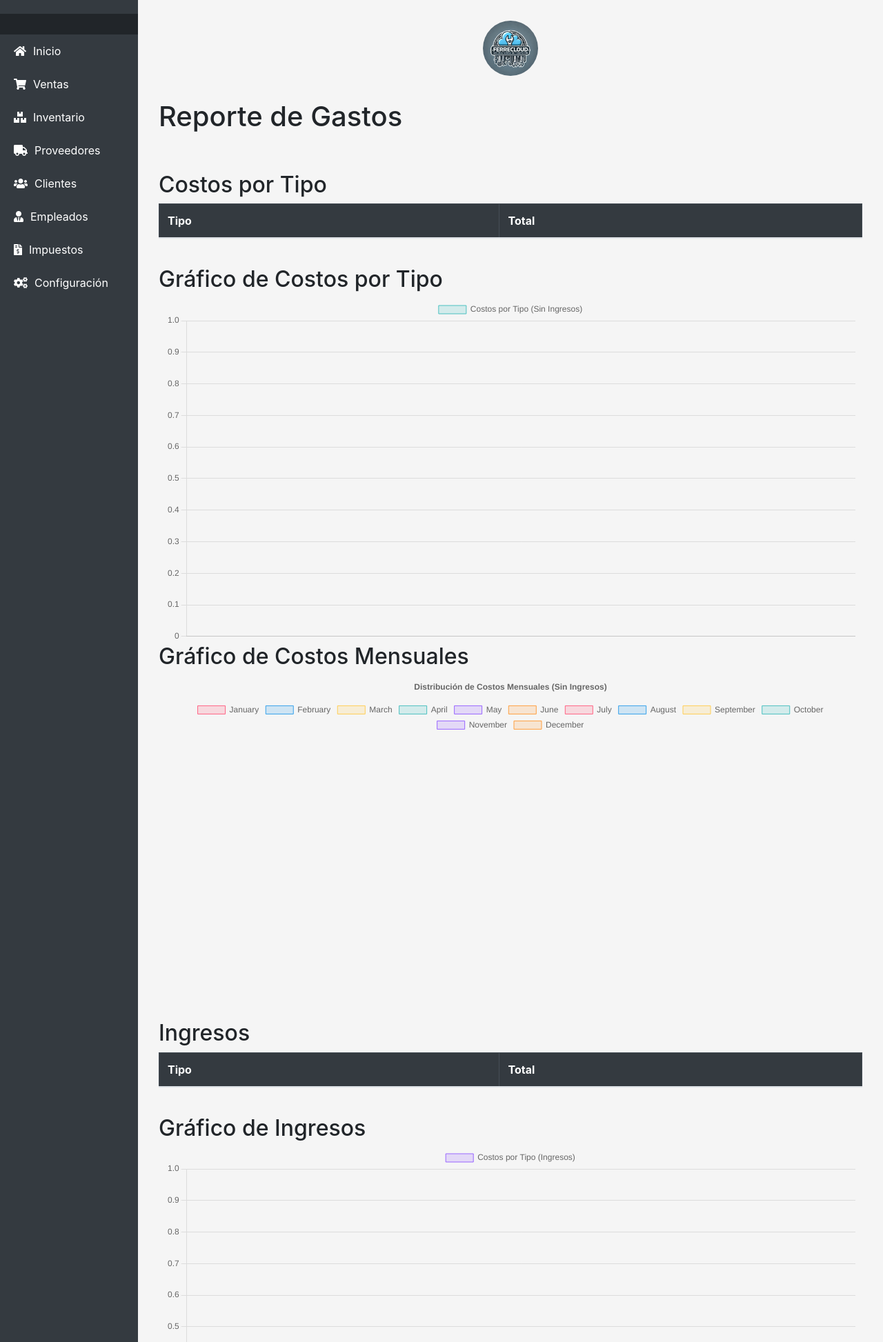
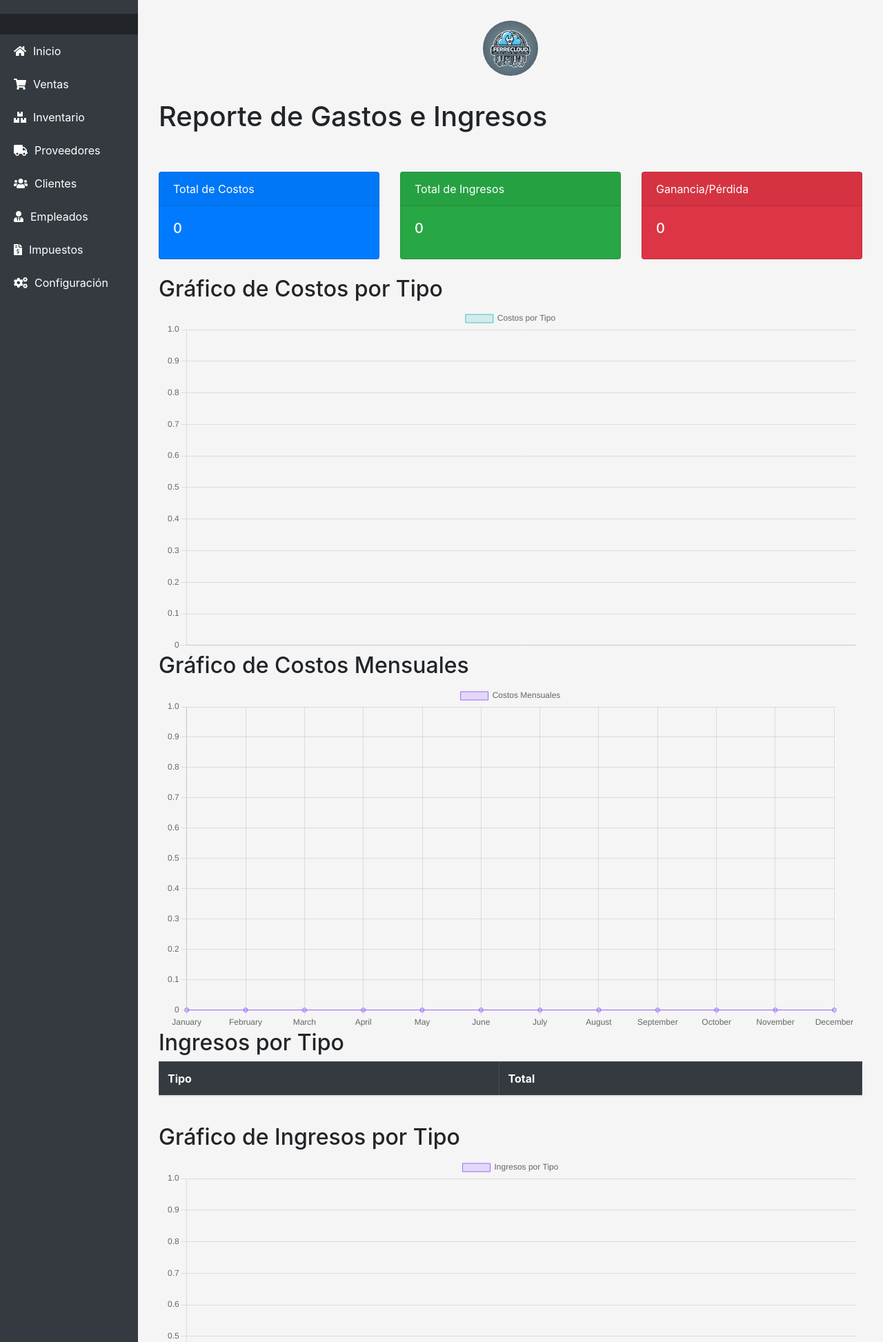
Before and after one commit to alde326/FerreCloud, a Django app: page /configuracion/reporte-costos/ in a window 1280 px wide. Shown: the top 1946 px of the page at 69% size. Run offline with Django 5.2, Linux system fonts and the light colour scheme; tables that the repository leaves empty hold one stand-in row (values such as "Sample post"); lists and menus that the app fills with data are empty; some libraries are stand-ins or nearby versions.

Commit message:
reportes de gastos y costos

```diff
--- a/Configuracion/templates/analisis.html
+++ b/Configuracion/templates/analisis.html
@@ -1,19 +1,56 @@
 {% extends 'base.html' %}
 
 {% block title %}
-    Reporte de Gastos
+    Reporte de Gastos e Ingresos
 {% endblock %}
 
 {% block content %}
     <div>
-        <h1>Reporte de Gastos</h1>
+        <h1>Reporte de Gastos e Ingresos</h1>
         <br>
         <br>
     </div>
 
+    <!-- Resumen General -->
+        <div class="row">
+            <div class="col-md-4">
+                <div class="card text-white bg-primary mb-4">
+                    <div class="card-header">Total de Costos</div>
+                    <div class="card-body">
+                        <h5 class="card-title">{{ total_costos }}</h5>
+                    </div>
+                </div>
+            </div>
+            <div class="col-md-4">
+                <div class="card text-white bg-success mb-4">
+                    <div class="card-header">Total de Ingresos</div>
+                    <div class="card-body">
+                        <h5 class="card-title">{{ total_ingresos }}</h5>
+                    </div>
+                </div>
+            </div>
+            <div class="col-md-4">
+                <div class="card text-white bg-danger mb-4">
+                    <div class="card-header">Ganancia/Pérdida</div>
+                    <div class="card-body">
+                        <h5 class="card-title">{{ ganancia_perdida }}</h5>
+                    </div>
+                </div>
+            </div>
+        </div>
 
-    <!-- Reporte de Costos Sin Ingresos -->
-    <h2>Costos por Tipo</h2>
+    <h2>Gráfico de Costos por Tipo</h2>
+    <div style="max-width: 1000px; margin: 0 auto;">
+        <canvas id="costosPorTipoChart" width="1000" height="500"></canvas>
+    </div>
+
+    <h2>Gráfico de Costos Mensuales</h2>
+    <div style="max-width: 1000px; margin: 0 auto;">
+        <canvas id="costosMensualesChart" width="1000" height="500"></canvas>
+    </div>
+
+    <!-- Reporte de Ingresos -->
+    <h2>Ingresos por Tipo</h2>
     <div class="table-responsive mb-4">
         <table class="table table-striped table-bordered">
             <thead class="table-dark">
@@ -23,57 +60,37 @@
                 </tr>
             </thead>
             <tbody>
-                {% for costo in costos_sin_ingreso %}
+                {% for ingreso in ingresos %}
                     <tr>
-                        <td>{{ costo.tipo.nombre }}</td>
-                        <td>{{ costo.valor }}</td>
+                        <td>{{ ingreso.tipo.nombre }}</td>
+                        <td>{{ ingreso.valor }}</td>
                     </tr>
                 {% endfor %}
             </tbody>
         </table>
     </div>
 
-    <h2>Gráfico de Costos por Tipo</h2>
+    <h2>Gráfico de Ingresos por Tipo</h2>
     <div style="max-width: 1000px; margin: 0 auto;">
-        <canvas id="costosPorTipoSinIngresosChart" width="1000" height="500"></canvas>
+        <canvas id="ingresosPorTipoChart" width="1000" height="500"></canvas>
     </div>
 
-    <h2>Gráfico de Costos Mensuales</h2>
+    <h2>Gráfico de Ingresos Mensuales</h2>
     <div style="max-width: 1000px; margin: 0 auto;">
-        <canvas id="costosMensualesSinIngresosChart" width="1000" height="500"></canvas>
+        <canvas id="ingresosMensualesChart" width="1000" height="500"></canvas>
     </div>
 
-    <!-- Reporte de Costos de Ingresos -->
-    <h2>Ingresos</h2>
-    <div class="table-responsive mb-4">
-        <table class="table table-striped table-bordered">
-            <thead class="table-dark">
-                <tr>
-                    <th>Tipo</th>
-                    <th>Total</th>
-                </tr>
-            </thead>
-            <tbody>
-                {% for costo in costos_ingreso %}
-                    <tr>
-                        <td>{{ costo.tipo.nombre }}</td>
-                        <td>{{ costo.valor }}</td>
-                    </tr>
-                {% endfor %}
-            </tbody>
-        </table>
-    </div>
-
-    <h2>Gráfico de Ingresos</h2>
+    <!-- Comparación de Ingresos y Costos -->
+    <h2>Comparación de Ingresos y Costos Mensuales</h2>
     <div style="max-width: 1000px; margin: 0 auto;">
-        <canvas id="costosPorTipoIngresosChart" width="1000" height="500"></canvas>
+        <canvas id="comparacionIngresosCostosChart" width="1000" height="500"></canvas>
     </div>
 
     <script src="https://cdn.jsdelivr.net/npm/chart.js"></script>
     <script>
-        // Gráfico de Costos por Tipo (Sin Ingresos)
-        const ctx1 = document.getElementById('costosPorTipoSinIngresosChart').getContext('2d');
-        const tiposSinIngresos = JSON.parse('{{ costos_por_tipo_sin_ingreso_json|escapejs }}');
+        // Gráfico de Costos por Tipo
+        const ctx1 = document.getElementById('costosPorTipoChart').getContext('2d');
+        const tiposSinIngresos = JSON.parse('{{ costos_por_tipo_json|escapejs }}');
         const labels1 = tiposSinIngresos.map(tipo => tipo.tipo__nombre);
         const data1 = tiposSinIngresos.map(tipo => tipo.total);
 
@@ -82,7 +99,7 @@
             data: {
                 labels: labels1,
                 datasets: [{
-                    label: 'Costos por Tipo (Sin Ingresos)',
+                    label: 'Costos por Tipo',
                     data: data1,
                     backgroundColor: 'rgba(75, 192, 192, 0.2)',
                     borderColor: 'rgba(75, 192, 192, 1)',
@@ -100,65 +117,47 @@
             }
         });
 
-        // Gráfico de Costos Mensuales (Sin Ingresos)
-        const ctx2 = document.getElementById('costosMensualesSinIngresosChart').getContext('2d');
+        // Gráfico de Costos Mensuales
+        const ctx2 = document.getElementById('costosMensualesChart').getContext('2d');
         const meses = JSON.parse('{{ costos_mensuales_json|escapejs }}');
         const labels2 = Object.keys(meses);
         const data2 = Object.values(meses);
 
         new Chart(ctx2, {
-            type: 'pie',
+            type: 'line',
             data: {
                 labels: labels2,
                 datasets: [{
-                    label: 'Costos Mensuales (Sin Ingresos)',
+                    label: 'Costos Mensuales',
                     data: data2,
-                    backgroundColor: [
-                        'rgba(255, 99, 132, 0.2)',
-                        'rgba(54, 162, 235, 0.2)',
-                        'rgba(255, 206, 86, 0.2)',
-                        'rgba(75, 192, 192, 0.2)',
-                        'rgba(153, 102, 255, 0.2)',
-                        'rgba(255, 159, 64, 0.2)',
-                    ],
-                    borderColor: [
-                        'rgba(255, 99, 132, 1)',
-                        'rgba(54, 162, 235, 1)',
-                        'rgba(255, 206, 86, 1)',
-                        'rgba(75, 192, 192, 1)',
-                        'rgba(153, 102, 255, 1)',
-                        'rgba(255, 159, 64, 1)',
-                    ],
+                    backgroundColor: 'rgba(153, 102, 255, 0.2)',
+                    borderColor: 'rgba(153, 102, 255, 1)',
                     borderWidth: 1
                 }]
             },
             options: {
                 responsive: true,
                 maintainAspectRatio: false,
-                plugins: {
-                    legend: {
-                        position: 'top',
-                    },
-                    title: {
-                        display: true,
-                        text: 'Distribución de Costos Mensuales (Sin Ingresos)'
+                scales: {
+                    y: {
+                        beginAtZero: true
                     }
                 }
             }
         });
 
-        // Gráfico de Costos por Tipo (Ingresos)
-        const ctx3 = document.getElementById('costosPorTipoIngresosChart').getContext('2d');
-        const tiposIngresos = JSON.parse('{{ costos_por_tipo_ingreso_json|escapejs }}');
-        const labels3 = tiposIngresos.map(tipo => tipo.tipo__nombre);
-        const data3 = tiposIngresos.map(tipo => tipo.total);
+        // Gráfico de Ingresos por Tipo
+        const ctx3 = document.getElementById('ingresosPorTipoChart').getContext('2d');
+        const tiposConIngresos = JSON.parse('{{ ingresos_por_tipo_json|escapejs }}');
+        const labels3 = tiposConIngresos.map(tipo => tipo.tipo__nombre);
+        const data3 = tiposConIngresos.map(tipo => tipo.total);
 
         new Chart(ctx3, {
             type: 'bar',
             data: {
                 labels: labels3,
                 datasets: [{
-                    label: 'Costos por Tipo (Ingresos)',
+                    label: 'Ingresos por Tipo',
                     data: data3,
                     backgroundColor: 'rgba(153, 102, 255, 0.2)',
                     borderColor: 'rgba(153, 102, 255, 1)',
@@ -175,5 +174,100 @@
                 }
             }
         });
+
+        // Gráfico de Ingresos Mensuales
+        const ctx4 = document.getElementById('ingresosMensualesChart').getContext('2d');
+        const mesesIngresos = JSON.parse('{{ ingresos_mensuales_json|escapejs }}');
+        const labels4 = Object.keys(mesesIngresos);
+        const data4 = Object.values(mesesIngresos);
+
+        new Chart(ctx4, {
+            type: 'pie',
+            data: {
+                labels: labels4,
+                datasets: [{
+                    label: 'Ingresos Mensuales',
+                    data: data4,
+                    backgroundColor: [
+                        'rgba(75, 192, 192, 0.2)',
+                        'rgba(255, 99, 132, 0.2)',
+                        'rgba(54, 162, 235, 0.2)',
+                        'rgba(255, 206, 86, 0.2)',
+                        'rgba(75, 192, 192, 0.2)',
+                        'rgba(153, 102, 255, 0.2)',
+                    ],
+                    borderColor: [
+                        'rgba(75, 192, 192, 1)',
+                        'rgba(255, 99, 132, 1)',
+                        'rgba(54, 162, 235, 1)',
+                        'rgba(255, 206, 86, 1)',
+                        'rgba(75, 192, 192, 1)',
+                        'rgba(153, 102, 255, 1)',
+                    ],
+                    borderWidth: 1
+                }]
+            },
+            options: {
+                responsive: true,
+                maintainAspectRatio: false,
+                plugins: {
+                    legend: {
+                        position: 'top',
+                    },
+                    title: {
+                        display: true,
+                        text: 'Ingresos Mensuales'
+                    }
+                }
+            }
+        });
+
+        // Gráfico de Comparación de Ingresos y Costos Mensuales
+        const ctx5 = document.getElementById('comparacionIngresosCostosChart').getContext('2d');
+        const comparacion = JSON.parse('{{ comparacion_mensual_json|escapejs }}');
+        const labels5 = comparacion.mes;
+        const ingresosData = comparacion.ingresos;
+        const costosData = comparacion.costos;
+
+        new Chart(ctx5, {
+            type: 'bar',
+            data: {
+                labels: labels5,
+                datasets: [
+                    {
+                        label: 'Ingresos',
+                        data: ingresosData,
+                        backgroundColor: 'rgba(75, 192, 192, 0.5)',
+                        borderColor: 'rgba(75, 192, 192, 1)',
+                        borderWidth: 1
+                    },
+                    {
+                        label: 'Costos',
+                        data: costosData,
+                        backgroundColor: 'rgba(255, 99, 132, 0.5)',
+                        borderColor: 'rgba(255, 99, 132, 1)',
+                        borderWidth: 1
+                    }
+                ]
+            },
+            options: {
+                responsive: true,
+                maintainAspectRatio: false,
+                scales: {
+                    y: {
+                        beginAtZero: true
+                    }
+                },
+                plugins: {
+                    legend: {
+                        position: 'top',
+                    },
+                    title: {
+                        display: true,
+                        text: 'Comparación de Ingresos y Costos Mensuales'
+                    }
+                }
+            }
+        });
     </script>
 {% endblock %}
--- a/Configuracion/views.py
+++ b/Configuracion/views.py
@@ -148,52 +148,85 @@ def eliminarTipo(request, tipoID):
 
 
 
+
 def analisis_costos(request):
     # Obtener la fecha actual y calcular el primer día del mes
     today = timezone.now().date()
     start_of_month = today.replace(day=1)
 
     # Obtener todos los costos no eliminados
-    costos = Costos.objects.filter(eliminado=False)
+    costos = Costos.objects.filter(eliminado=False, ingreso_egreso=False)
 
-    # Filtrar costos que no sean "Ingreso" y costos que sean "Ingreso"
-    costos_sin_ingreso = costos.exclude(tipo__nombre="INGRESO")
-    costos_ingreso = costos.filter(tipo__nombre="INGRESO")
+    # Resumen de costos por tipo
+    costos_por_tipo = costos.values('tipo__nombre').annotate(total=Sum('valor'))
 
-    # Resumen de costos por tipo (sin "Ingreso")
-    costos_por_tipo_sin_ingreso = costos_sin_ingreso.values('tipo__nombre').annotate(total=Sum('valor'))
+    # Resumen de costos por mes
+    costos_por_mes = costos.filter(fecha__gte=start_of_month).values('fecha__month').annotate(total=Sum('valor'))
 
-    # Resumen de costos por tipo (solo "Ingreso")
-    costos_por_tipo_ingreso = costos_ingreso.values('tipo__nombre').annotate(total=Sum('valor'))
-
-    # Resumen de costos por mes (sin "Ingreso")
-    costos_por_mes = costos_sin_ingreso.filter(fecha__gte=start_of_month).values('fecha__month').annotate(total=Sum('valor'))
-
-    # Crear un diccionario para los costos por mes (sin "Ingreso")
+    # Crear un diccionario para los costos por mes
     costos_mensuales = {calendar.month_name[i]: 0 for i in range(1, 13)}
     for costo in costos_por_mes:
         costos_mensuales[calendar.month_name[costo['fecha__month']]] = float(costo['total'])
 
-    # Convertir los datos a JSON, asegurándonos de que los valores sean flotantes
-    costos_por_tipo_sin_ingreso_json = json.dumps([
+    # Obtener ingresos
+    ingresos = Costos.objects.filter(eliminado=False, ingreso_egreso=True)
+
+    # Resumen de ingresos por tipo
+    ingresos_por_tipo = ingresos.values('tipo__nombre').annotate(total=Sum('valor'))
+
+    # Resumen de ingresos por mes
+    ingresos_por_mes = ingresos.filter(fecha__gte=start_of_month).values('fecha__month').annotate(total=Sum('valor'))
+
+    # Crear un diccionario para los ingresos por mes
+    ingresos_mensuales = {calendar.month_name[i]: 0 for i in range(1, 13)}
+    for ingreso in ingresos_por_mes:
+        ingresos_mensuales[calendar.month_name[ingreso['fecha__month']]] = float(ingreso['total'])
+
+    # Calcular totales
+    total_costos = costos.aggregate(total=Sum('valor'))['total'] or 0
+    total_ingresos = ingresos.aggregate(total=Sum('valor'))['total'] or 0
+    ganancia_perdida = total_ingresos - total_costos
+
+    # Crear un diccionario para comparar ingresos y costos
+    comparacion_mensual = {
+        'mes': [],
+        'ingresos': [],
+        'costos': []
+    }
+
+    for month in calendar.month_name[1:]:
+        comparacion_mensual['mes'].append(month)
+        comparacion_mensual['ingresos'].append(ingresos_mensuales[month])
+        comparacion_mensual['costos'].append(costos_mensuales[month])
+
+    # Convertir los datos a JSON
+    costos_por_tipo_json = json.dumps([
         {'tipo__nombre': tipo['tipo__nombre'], 'total': float(tipo['total'])}
-        for tipo in costos_por_tipo_sin_ingreso
-    ])
-    costos_por_tipo_ingreso_json = json.dumps([
-        {'tipo__nombre': tipo['tipo__nombre'], 'total': float(tipo['total'])}
-        for tipo in costos_por_tipo_ingreso
+        for tipo in costos_por_tipo
     ])
     costos_mensuales_json = json.dumps(costos_mensuales)
+    ingresos_por_tipo_json = json.dumps([
+        {'tipo__nombre': tipo['tipo__nombre'], 'total': float(tipo['total'])}
+        for tipo in ingresos_por_tipo
+    ])
+    ingresos_mensuales_json = json.dumps(ingresos_mensuales)
+    comparacion_mensual_json = json.dumps(comparacion_mensual)
 
     context = {
-        'costos_sin_ingreso': costos_sin_ingreso,
-        'costos_ingreso': costos_ingreso,
-        'costos_por_tipo_sin_ingreso_json': costos_por_tipo_sin_ingreso_json,
-        'costos_por_tipo_ingreso_json': costos_por_tipo_ingreso_json,
+        'costos': costos,
+        'ingresos': ingresos,
+        'total_costos': total_costos,
+        'total_ingresos': total_ingresos,
+        'ganancia_perdida': ganancia_perdida,
+        'costos_por_tipo_json': costos_por_tipo_json,
         'costos_mensuales_json': costos_mensuales_json,
+        'ingresos_por_tipo_json': ingresos_por_tipo_json,
+        'ingresos_mensuales_json': ingresos_mensuales_json,
+        'comparacion_mensual_json': comparacion_mensual_json,  # Agregar comparación
     }
 
     return render(request, 'analisis.html', context)
+
 
 
 
```
